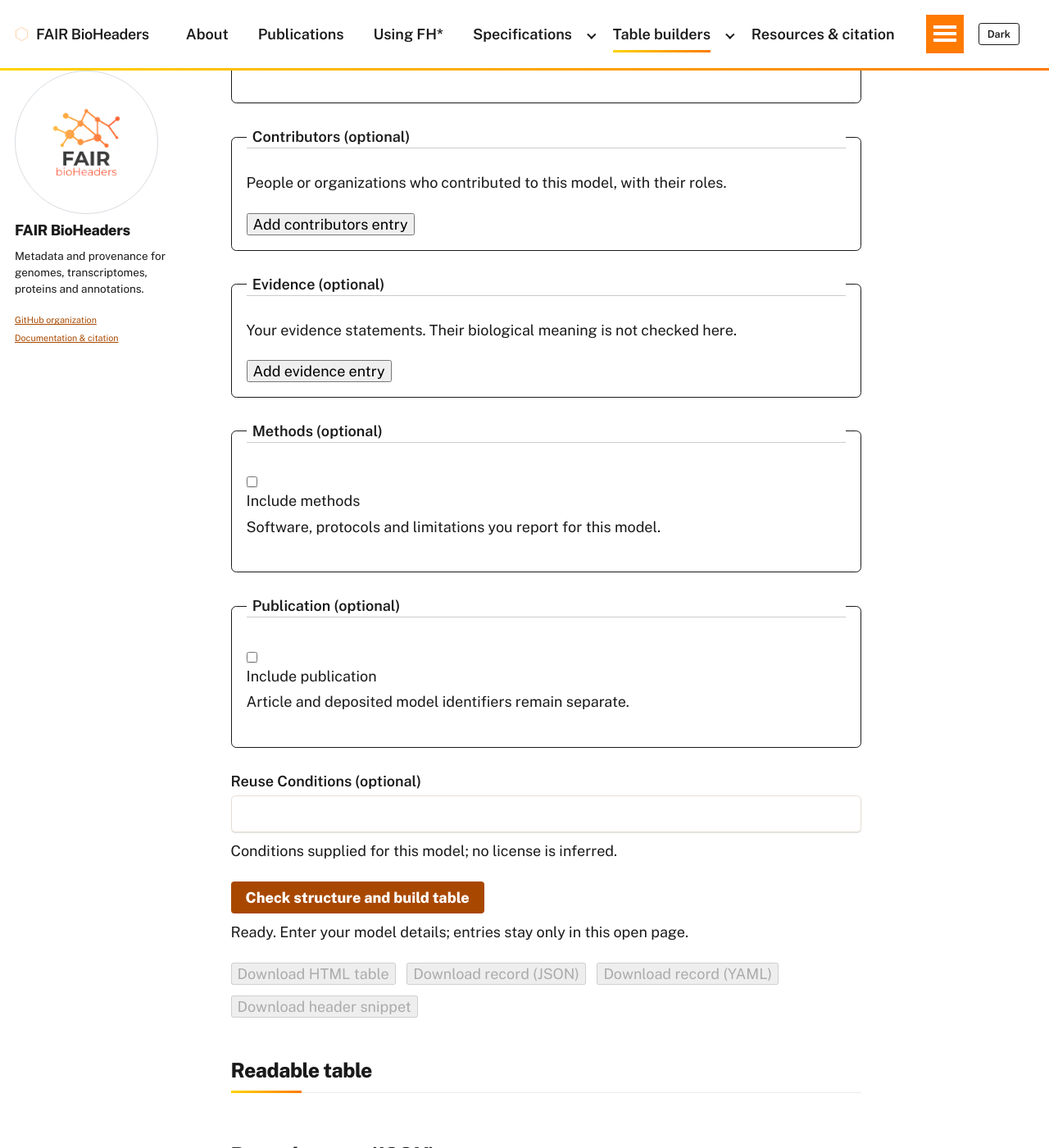
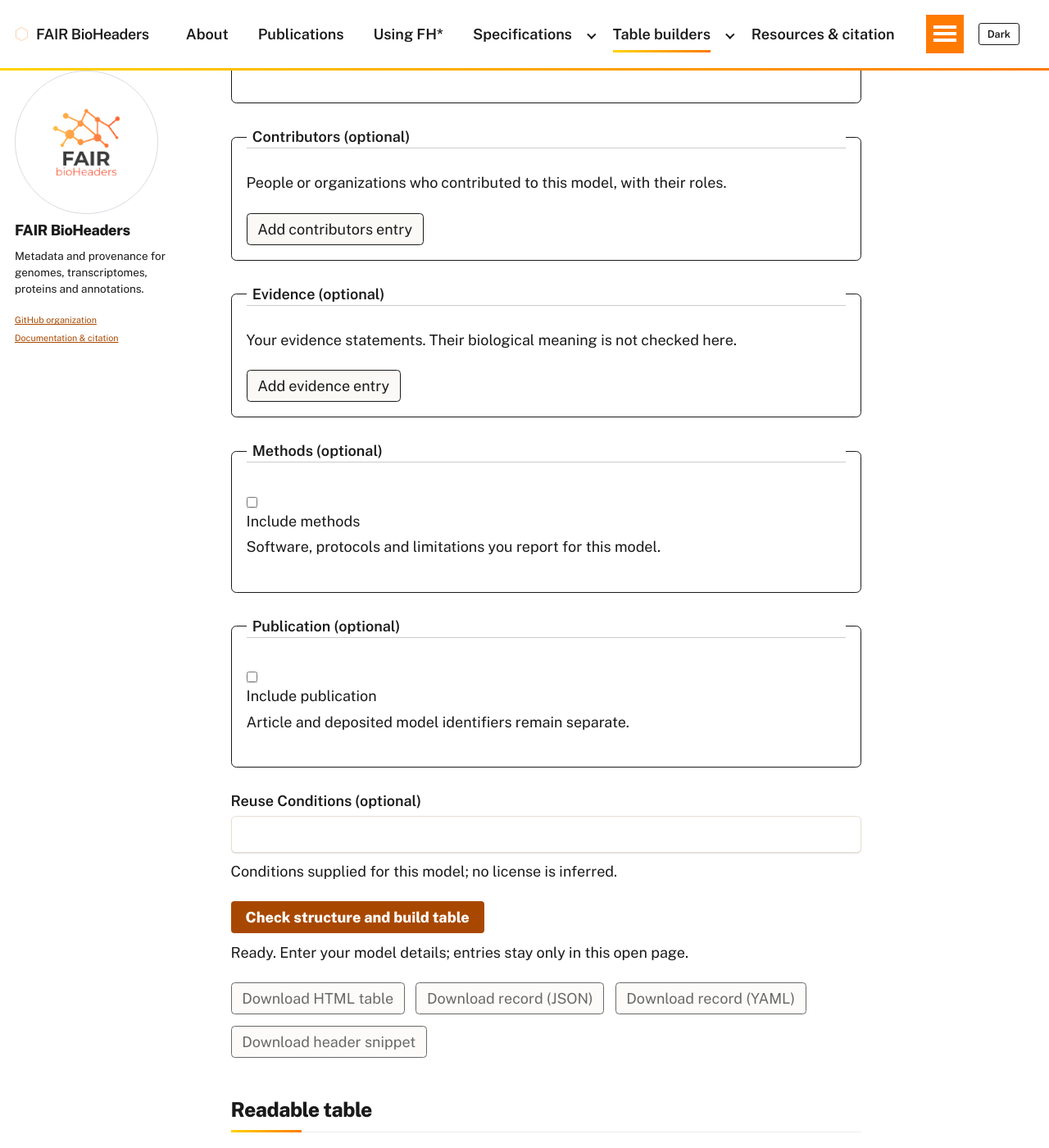
Before and after one commit to FAIR-bioHeaders/fair-bioheaders.github.io, a Jekyll site: the page built from _pages/fhgm-builder.md, in a window 1280 px wide and 1400 px high, scrolled down 1636 px. Shown: the whole window at 82% size. Built offline with Jekyll 4.4.1, drawn with Linux system fonts in a browser that asks for light colours.

Commit message:
Fix native button contrast and scope mappings navigation checks

```diff
--- a/assets/css/fhgm-builder.css
+++ b/assets/css/fhgm-builder.css
@@ -9,3 +9,15 @@
 #fhgm-builder .fm-entry { border-left: 2px solid currentColor; margin: 1rem 0; padding-left: .75rem; }
 #fhgm-builder [aria-invalid=true] { outline: 2px solid currentColor; outline-offset: 2px; }
 #fhgm-builder td, #fhgm-builder th { overflow-wrap: anywhere; }
+
+/* Set both colors: Linux WebKit's native dark buttons otherwise use white
+   text on a light system background. Keep the primary themed .btn intact. */
+#fhgm-builder button:not(.btn) {
+  color: inherit;
+  background: var(--surface-soft);
+  border: 1px solid currentColor;
+  border-radius: .25em;
+  padding: .45em .7em;
+  cursor: pointer;
+}
+#fhgm-builder button:not(.btn):disabled { opacity: .65; cursor: not-allowed; }
```
Also changed, not shown: scripts/browser/mappings.spec.mjs (+1 -1 lines).
